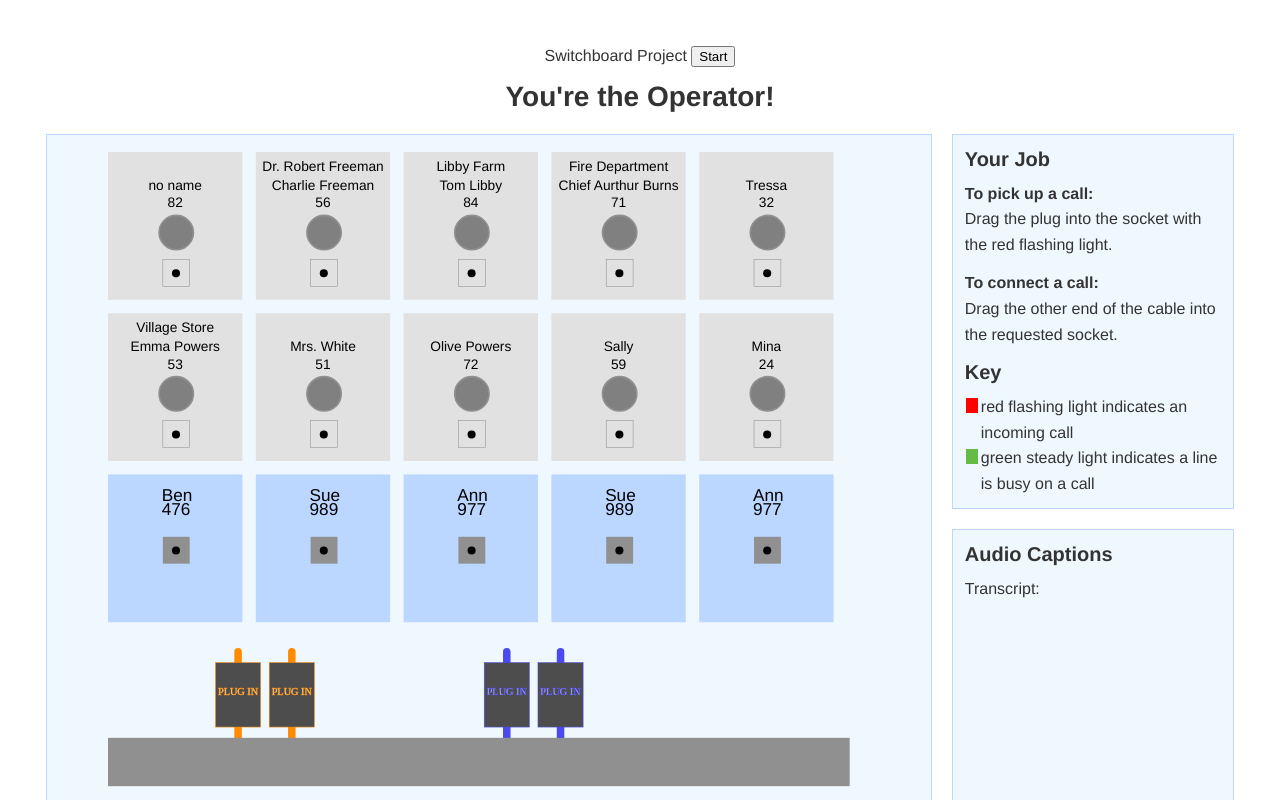
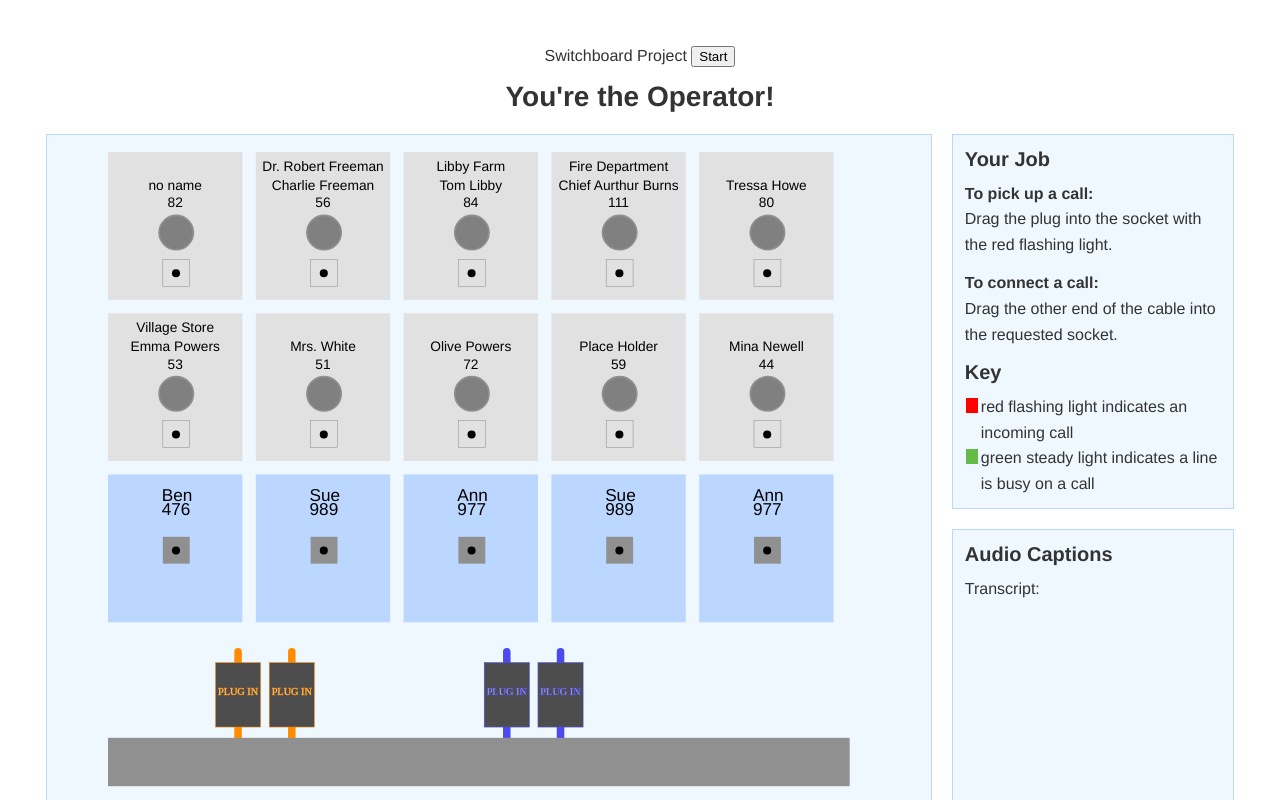
Before and after one commit to DigitalGizmo/switchboard_app, a Svelte app: page / in a window 1280 px wide. Shown: the top 800 px of the page. Built offline with nearby package versions, Linux system fonts and the light colour scheme.

Commit message:
pre- person index

```diff
--- a/src/App.svelte
+++ b/src/App.svelte
@@ -78,6 +78,7 @@
     buzzTrack.volume = .2;
 		// Set caller row and column
 		jacks[caller.row][caller.col].ledState = LED_RED;
+		// jacks[]
 	}
 
 	// isFullConvo is false for initiation , true for convo
@@ -165,7 +166,7 @@
 
 
 					// false is for isConvo -- don't detect end
-					playConvo(conversations[currConvo].helloFile, false,
+					playConvo(conversations[currConvo].audioFile, false,
 						pluggedInfo.lineIdx);
 			}
 		} else {
--- a/src/Content.js
+++ b/src/Content.js
@@ -1,9 +1,9 @@
 const conversations = [
-  // Charlie calls Olive
+  // Charlie calls Olive - Call 1
   {
-    caller: {row: 0, col: 1},
-    callee:{row: 1, col: 2},
-    helloFile: 'charlie-calls',
+    caller: {row: 0, col: 1, id: 1}, // Charlie Freeman
+    callee:{row: 1, col: 2, id: 7}, // Olive Powers
+    audioFile: 'charlie-calls',
     convoFile: 'charlie-olive',
     helloText: "Charlie:  Hi.  72 please.",
     convoText:
@@ -12,11 +12,11 @@ const conversations = [
       "Olive:  Why not? <br />" +
       "Charlie:  My dad has a sick patient and he took the car. <br />",
   },
-  // Mina calls fire department
+  // Mina calls fire department - Call 2
   {
-    caller: {row: 1, col: 4},
-    callee:{row: 0, col: 3},
-    helloFile: 'mina-calls',
+    caller: {row: 1, col: 4, id: 9},  // Mina Newell
+    callee:{row: 0, col: 3, id: 3}, // Fire, Cheif Burns
+    audioFile: 'mina-calls',
     convoFile: 'mina-burns',
     helloText: "Mina:  Fire department --",
     convoText:
@@ -25,11 +25,11 @@ const conversations = [
       "Chief Burns:  Where are you? <br />" +
       "Mina:  Mrs. Fowlers house.  You know on Maple St. <br />",
   },
-  // Tom calls fire department
+  // Tom calls fire department - Call 3
   {
-    caller: {row: 0, col: 2},
-    callee:{row: 0, col: 3},
-    helloFile: 'tom-calls',
+    caller: {row: 0, col: 2, id: 2}, // Tom Libby
+    callee:{row: 0, col: 3, id: 3}, // Fire, Burns
+    audioFile: 'tom-calls',
     convoFile: 'tom-burns',
     helloText: "Tom:  Fire!  Fire station. I have to talk to the fire station…Fire!",
     convoText:
@@ -37,79 +37,89 @@ const conversations = [
       "Tom:  Fire!  In the barn.  My uncle’s trying to get the cows out.  I ran…but… <br />" +
       "Chief Burns:  We’re on our way.  Stay calm, son. <br />",
   },
+  // Tressa calls  - Call 4
+  {
+    caller: {row: 0, col: 2, id: 4}, // Tressa to operator
+    callee:{row: 0, col: 3, id: 0}, // None!
+    audioFile: '',
+    convoFile: '',
+    helloText: "I smell smoke.  Do you know what’s going on?  Any calls with…",
+    convoText:
+      "none" ,
+  },
 ];
 
 let jacks = [
   [
-    { index: 0,
+    { id: 0,
       company: '',
       name: 'no name',
       number: '82',
       ledState: 0,
       // isPluggedJack: false,
     },
-    { index: 1,
+    { id: 1,
       company: 'Dr. Robert Freeman',
       name: 'Charlie Freeman',
       number: '56',
       ledState: 0,
       // isPluggedJack: false,
     },
-    { index: 2,
+    { id: 2,
       company: 'Libby Farm',
       name: 'Tom Libby',
       number: '84',
       ledState: 0,
       // isPluggedJack: false,
     },
-    { index: 3,
+    { id: 3,
       company: 'Fire Department',
       name: 'Chief Aurthur Burns',
-      number: '71',
+      number: '111',
       ledState: 0,
       // isPluggedJack: false,
     },
-    { index: 4,
+    { id: 4,
       company: '',
-      name: 'Tressa',
-      number: '32',
+      name: 'Tressa Howe',
+      number: '80',
       ledState: 0,
       // isPluggedJack: false,
     },
   ],
   [
-    { index: 5,
+    { id: 5,
       company: 'Village Store',
       name: 'Emma Powers',
       number: '53',
       ledState: 0,
       // isPluggedJack: false,
     },
-    { index: 6,
+    { id: 6,
       company: '',
       name: 'Mrs. White',
       number: '51',
       ledState: 0,
       // isPluggedJack: false,
     },
-    { index: 7,
+    { id: 7,
       company: '',
       name: 'Olive Powers',
       number: '72',
       ledState: 0,
       // isPluggedJack: false,
     },
-    { index: 8,
+    { id: 8,
       company: '',
-      name: 'Sally',
+      name: 'Place Holder',
       number: '59',
       ledState: 0,
       // isPluggedJack: false,
     },
-    { index: 9,
+    { id: 9,
       company: '',
-      name: 'Mina',
-      number: '24',
+      name: 'Mina Newell',
+      number: '44',
       ledState: 0,
       // isPluggedJack: false,
     },
```
